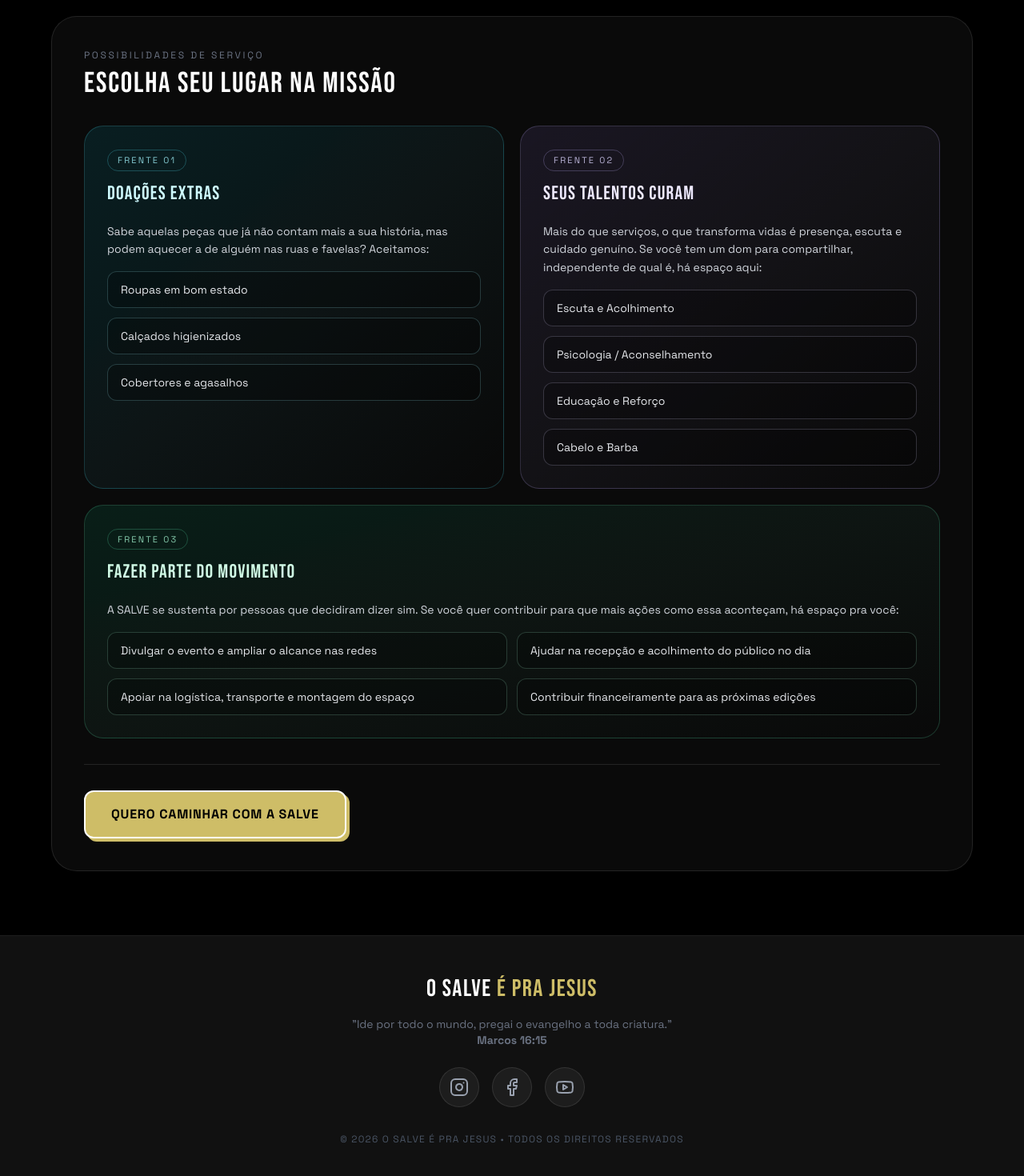
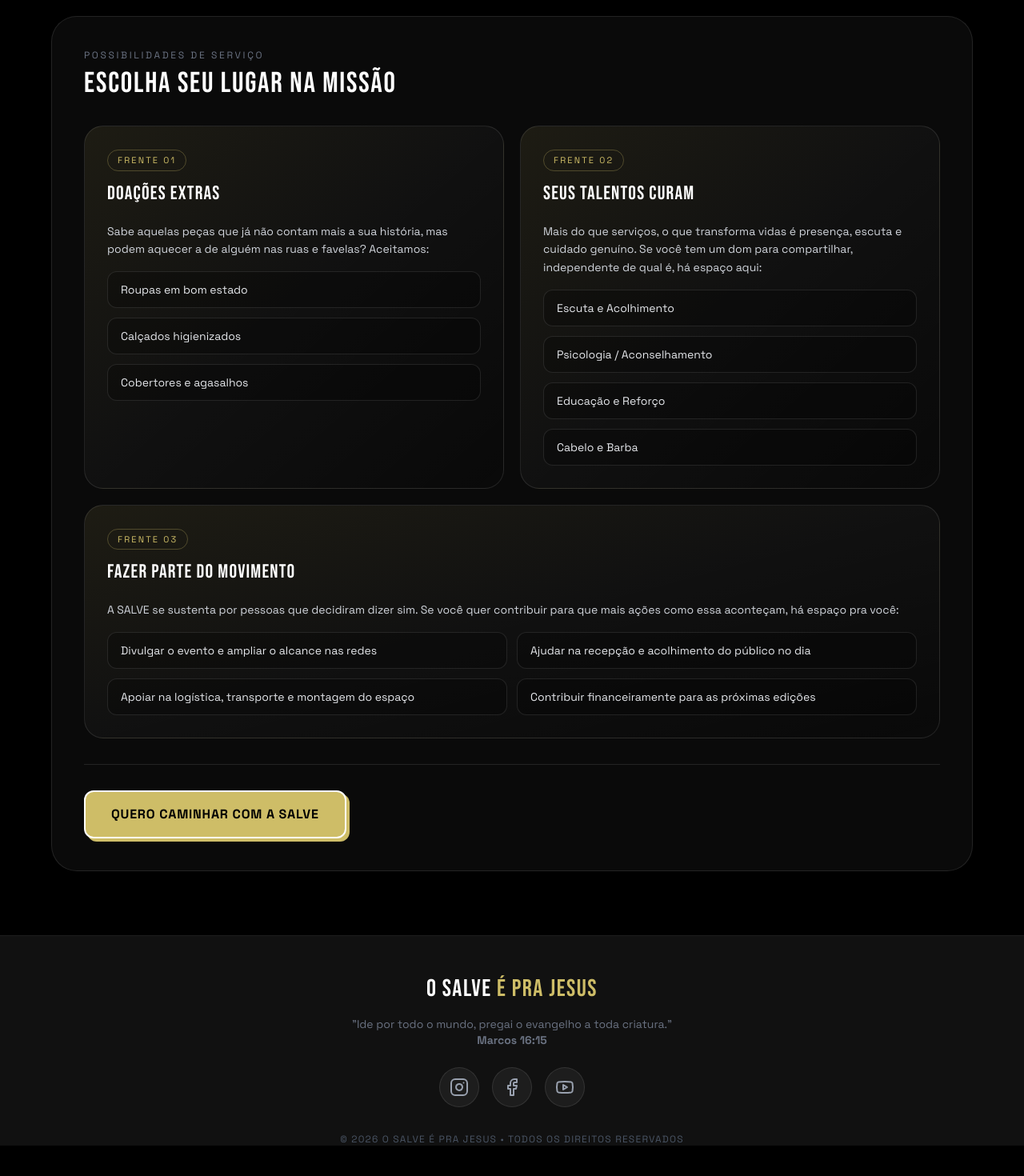
Before and after one commit to apfelbaumsarah/o-salve-e-pra-jesus, a React (Vite) app: page /voluntarios in a window 1280 px wide. Shown: the part 610-2080 px from the top of the page at 80% size. After the commit the page ends 2042 px from the top, so only its background shows below. Built offline with nearby package versions, Linux system fonts and the light colour scheme; no server answers; the database is empty.

Commit message:
Refina layout visual das páginas e remove imagem extra do rodapé

```diff
--- a/src/App.tsx
+++ b/src/App.tsx
@@ -64,8 +64,8 @@ function App() {
             <Route path="/admin" element={<AdminPanel />} />
           </Routes>
         </main>
-        <footer className="bg-urban-gray py-12 border-t border-white/5 text-center px-4">
-          <div className="max-w-7xl mx-auto">
+        <footer className="bg-urban-gray pt-12 border-t border-white/5 text-center">
+          <div className="max-w-7xl mx-auto px-4">
             <h3 className="font-display text-3xl text-white mb-4 tracking-wider">O SALVE <span className="text-urban-yellow">É PRA JESUS</span></h3>
             <p className="font-urban text-gray-500 text-sm mb-6">
               "Ide por todo o mundo, pregai o evangelho a toda criatura." <br />
--- a/src/components/FoodDonation.tsx
+++ b/src/components/FoodDonation.tsx
@@ -109,6 +109,7 @@ const FoodDonation = () => {
 
         {/* Nova Seção de Categorias de Impacto */}
         <div className="mb-24">
+          <p className="font-urban text-xs uppercase tracking-[0.22em] text-gray-500 mb-2 text-center">Possibilidades de Doação</p>
           <h2 className="font-display text-4xl md:text-5xl text-white mb-12 text-center tracking-tight">O QUE COMPÕE A <span className="text-urban-yellow">NOSSA MESA?</span></h2>
           <div className="grid grid-cols-1 md:grid-cols-3 gap-6">
             {categories.map((cat, index) => (
@@ -118,7 +119,7 @@ const FoodDonation = () => {
                 whileInView={{ opacity: 1, y: 0 }}
                 viewport={{ once: true }}
                 transition={{ delay: index * 0.1 }}
-                className="bg-urban-gray/50 p-8 rounded-[2rem] border border-white/5 hover:border-urban-yellow/50 transition-colors flex flex-col"
+                className="bg-gradient-to-br from-urban-yellow/10 via-white/[0.03] to-transparent p-8 rounded-[2rem] border border-white/10 hover:border-urban-yellow/40 transition-colors flex flex-col"
               >
                 {cat.icon}
                 <h3 className="font-display text-3xl text-white mb-4 tracking-wide">{cat.title}</h3>
@@ -127,7 +128,7 @@ const FoodDonation = () => {
                 </p>
                 <div className="flex flex-wrap gap-2 mt-auto">
                   {cat.tags.map(tag => (
-                    <span key={tag} className="text-xs font-bold font-urban uppercase px-3 py-1 bg-white/5 text-gray-300 rounded-full border border-white/10">
+                    <span key={tag} className="text-xs font-bold font-urban uppercase px-3 py-1 bg-black/25 text-gray-300 rounded-full border border-white/10">
                       {tag}
                     </span>
                   ))}
--- a/src/components/Navbar.tsx
+++ b/src/components/Navbar.tsx
@@ -50,8 +50,8 @@ const Navbar = () => {
     <nav className="fixed top-0 left-0 right-0 z-50 bg-urban-black/80 backdrop-blur-md border-b border-white/10">
       <div className="max-w-7xl mx-auto px-4 sm:px-6 lg:px-8">
         <div className="flex items-center justify-between h-20 md:h-24">
-          <Link to="/" className="flex items-center gap-2 shrink-0 w-[120px] md:w-[170px]">
-            <img src={bannerImage3} alt={siteName} className="h-20 md:h-24 w-full object-contain brightness-0 invert" />
+          <Link to="/" className="flex items-center shrink-0 w-[120px] md:w-[170px]">
+            <img src={bannerImage3} alt={siteName} className="h-20 md:h-24 w-full object-contain object-left brightness-0 invert" />
           </Link>
 
           <div className="hidden md:flex items-center gap-6">
--- a/src/components/Volunteers.tsx
+++ b/src/components/Volunteers.tsx
@@ -64,50 +64,50 @@ const Volunteers = () => {
             </div>
 
             <div className="grid lg:grid-cols-2 gap-5">
-              <div className="rounded-3xl border border-cyan-300/20 bg-gradient-to-br from-cyan-400/10 via-cyan-300/5 to-transparent p-6 md:p-7">
+              <div className="rounded-3xl border border-white/10 bg-gradient-to-br from-urban-yellow/10 via-white/[0.03] to-transparent p-6 md:p-7">
                 <div className="mb-5">
-                  <span className="inline-flex px-3 py-1 rounded-full border border-cyan-300/25 text-[11px] tracking-[0.2em] uppercase font-urban text-cyan-200/80 mb-3">Frente 01</span>
-                  <h4 className="font-display text-2xl tracking-wide text-cyan-100">DOAÇÕES EXTRAS</h4>
+                  <span className="inline-flex px-3 py-1 rounded-full border border-urban-yellow/30 text-[11px] tracking-[0.2em] uppercase font-urban text-urban-yellow mb-3">Frente 01</span>
+                  <h4 className="font-display text-2xl tracking-wide text-white">DOAÇÕES EXTRAS</h4>
                 </div>
                 <p className="font-urban text-gray-300 mb-4 text-sm leading-relaxed">
                   Sabe aquelas peças que já não contam mais a sua história, mas podem aquecer a de alguém nas ruas e favelas? Aceitamos:
                 </p>
                 <ul className="grid grid-cols-1 gap-3 text-sm text-gray-200 font-urban">
-                  <li className="border border-cyan-200/20 bg-black/25 px-4 py-3 rounded-xl">Roupas em bom estado</li>
-                  <li className="border border-cyan-200/20 bg-black/25 px-4 py-3 rounded-xl">Calçados higienizados</li>
-                  <li className="border border-cyan-200/20 bg-black/25 px-4 py-3 rounded-xl">Cobertores e agasalhos</li>
+                  <li className="border border-white/10 bg-black/25 px-4 py-3 rounded-xl hover:border-urban-yellow/40 hover:bg-urban-yellow/5 transition-colors">Roupas em bom estado</li>
+                  <li className="border border-white/10 bg-black/25 px-4 py-3 rounded-xl hover:border-urban-yellow/40 hover:bg-urban-yellow/5 transition-colors">Calçados higienizados</li>
+                  <li className="border border-white/10 bg-black/25 px-4 py-3 rounded-xl hover:border-urban-yellow/40 hover:bg-urban-yellow/5 transition-colors">Cobertores e agasalhos</li>
                 </ul>
               </div>
 
-              <div className="rounded-3xl border border-violet-300/20 bg-gradient-to-br from-violet-400/10 via-violet-300/5 to-transparent p-6 md:p-7">
+              <div className="rounded-3xl border border-white/10 bg-gradient-to-br from-urban-yellow/10 via-white/[0.03] to-transparent p-6 md:p-7">
                 <div className="mb-5">
-                  <span className="inline-flex px-3 py-1 rounded-full border border-violet-300/25 text-[11px] tracking-[0.2em] uppercase font-urban text-violet-200/80 mb-3">Frente 02</span>
-                  <h4 className="font-display text-2xl tracking-wide text-violet-100">SEUS TALENTOS CURAM</h4>
+                  <span className="inline-flex px-3 py-1 rounded-full border border-urban-yellow/30 text-[11px] tracking-[0.2em] uppercase font-urban text-urban-yellow mb-3">Frente 02</span>
+                  <h4 className="font-display text-2xl tracking-wide text-white">SEUS TALENTOS CURAM</h4>
                 </div>
                 <p className="font-urban text-gray-300 mb-4 text-sm leading-relaxed">
                   Mais do que serviços, o que transforma vidas é presença, escuta e cuidado genuíno. Se você tem um dom para compartilhar, independente de qual é, há espaço aqui:
                 </p>
                 <ul className="grid grid-cols-1 gap-3 text-sm text-gray-200 font-urban">
-                  <li className="border border-violet-200/20 bg-black/25 px-4 py-3 rounded-xl">Escuta e Acolhimento</li>
-                  <li className="border border-violet-200/20 bg-black/25 px-4 py-3 rounded-xl">Psicologia / Aconselhamento</li>
-                  <li className="border border-violet-200/20 bg-black/25 px-4 py-3 rounded-xl">Educação e Reforço</li>
-                  <li className="border border-violet-200/20 bg-black/25 px-4 py-3 rounded-xl">Cabelo e Barba</li>
+                  <li className="border border-white/10 bg-black/25 px-4 py-3 rounded-xl hover:border-urban-yellow/40 hover:bg-urban-yellow/5 transition-colors">Escuta e Acolhimento</li>
+                  <li className="border border-white/10 bg-black/25 px-4 py-3 rounded-xl hover:border-urban-yellow/40 hover:bg-urban-yellow/5 transition-colors">Psicologia / Aconselhamento</li>
+                  <li className="border border-white/10 bg-black/25 px-4 py-3 rounded-xl hover:border-urban-yellow/40 hover:bg-urban-yellow/5 transition-colors">Educação e Reforço</li>
+                  <li className="border border-white/10 bg-black/25 px-4 py-3 rounded-xl hover:border-urban-yellow/40 hover:bg-urban-yellow/5 transition-colors">Cabelo e Barba</li>
                 </ul>
               </div>
 
-              <div className="rounded-3xl border border-emerald-300/20 bg-gradient-to-br from-emerald-400/10 via-emerald-300/5 to-transparent p-6 md:p-7 lg:col-span-2">
+              <div className="rounded-3xl border border-white/10 bg-gradient-to-br from-urban-yellow/10 via-white/[0.03] to-transparent p-6 md:p-7 lg:col-span-2">
                 <div className="mb-5">
-                  <span className="inline-flex px-3 py-1 rounded-full border border-emerald-300/25 text-[11px] tracking-[0.2em] uppercase font-urban text-emerald-200/80 mb-3">Frente 03</span>
-                  <h4 className="font-display text-2xl tracking-wide text-emerald-100">FAZER PARTE DO MOVIMENTO</h4>
+                  <span className="inline-flex px-3 py-1 rounded-full border border-urban-yellow/30 text-[11px] tracking-[0.2em] uppercase font-urban text-urban-yellow mb-3">Frente 03</span>
+                  <h4 className="font-display text-2xl tracking-wide text-white">FAZER PARTE DO MOVIMENTO</h4>
                 </div>
                 <p className="font-urban text-gray-300 mb-4 text-sm leading-relaxed">
                   A SALVE se sustenta por pessoas que decidiram dizer sim. Se você quer contribuir para que mais ações como essa aconteçam, há espaço pra você:
                 </p>
                 <ul className="grid md:grid-cols-2 gap-3 text-sm text-gray-200 font-urban">
-                  <li className="border border-emerald-200/20 bg-black/25 px-4 py-3 rounded-xl">Divulgar o evento e ampliar o alcance nas redes</li>
-                  <li className="border border-emerald-200/20 bg-black/25 px-4 py-3 rounded-xl">Ajudar na recepção e acolhimento do público no dia</li>
-                  <li className="border border-emerald-200/20 bg-black/25 px-4 py-3 rounded-xl">Apoiar na logística, transporte e montagem do espaço</li>
-                  <li className="border border-emerald-200/20 bg-black/25 px-4 py-3 rounded-xl">Contribuir financeiramente para as próximas edições</li>
+                  <li className="border border-white/10 bg-black/25 px-4 py-3 rounded-xl hover:border-urban-yellow/40 hover:bg-urban-yellow/5 transition-colors">Divulgar o evento e ampliar o alcance nas redes</li>
+                  <li className="border border-white/10 bg-black/25 px-4 py-3 rounded-xl hover:border-urban-yellow/40 hover:bg-urban-yellow/5 transition-colors">Ajudar na recepção e acolhimento do público no dia</li>
+                  <li className="border border-white/10 bg-black/25 px-4 py-3 rounded-xl hover:border-urban-yellow/40 hover:bg-urban-yellow/5 transition-colors">Apoiar na logística, transporte e montagem do espaço</li>
+                  <li className="border border-white/10 bg-black/25 px-4 py-3 rounded-xl hover:border-urban-yellow/40 hover:bg-urban-yellow/5 transition-colors">Contribuir financeiramente para as próximas edições</li>
                 </ul>
               </div>
             </div>
```
Also changed, not shown: src/components/PrayerRequests.tsx (+6 -5 lines), src/components/QRCodeDisplay.tsx (+9 -8 lines), imagens/5.png (added).
